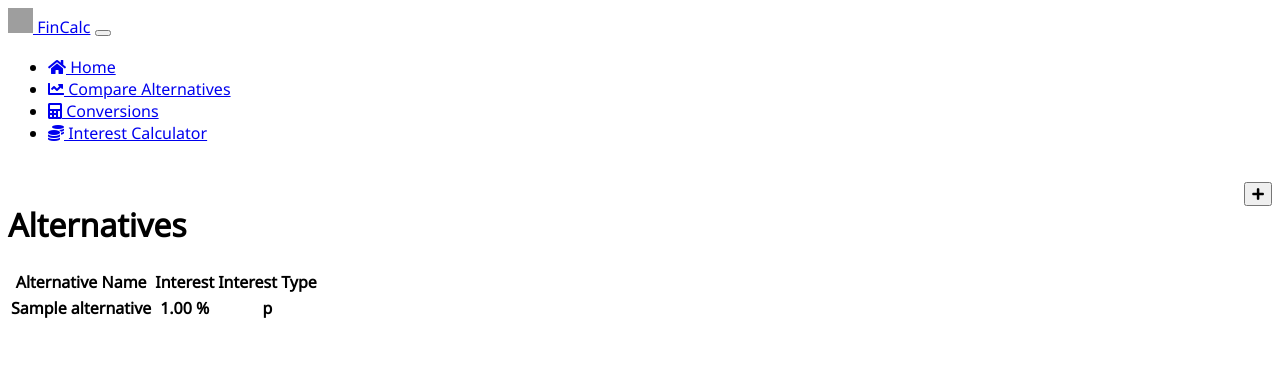
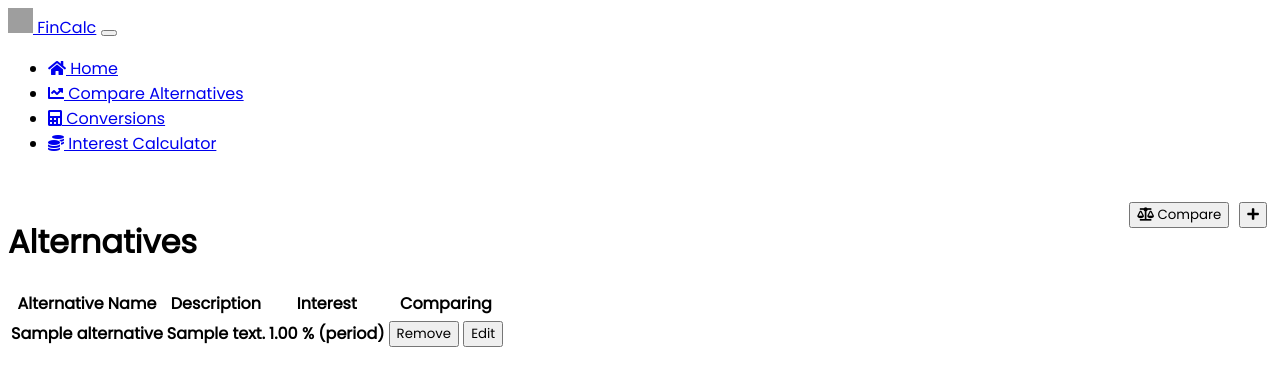
Before and after one commit to PrettyBoyHelios/FinantialCalculator, a Django app: page /calc/alt/ in a window 1280 px wide. Shown: the top 386 px of the page. Run offline with Django 3.2, Linux system fonts and the light colour scheme; tables that the repository leaves empty hold one stand-in row (values such as "Sample post"); lists and menus that the app fills with data are empty; some libraries are stand-ins or nearby versions; grey boxes are pictures that could not be loaded.

Commit message:
Fixed alternatives creation and added boolean for comparing alternatives. Missing comparison

```diff
--- a/Calculator/models.py
+++ b/Calculator/models.py
@@ -11,7 +11,9 @@ INTEREST_TYPE = (
 
 
 class Alternative(models.Model):
+    is_selected = models.BooleanField(default=False)
     name = models.CharField(max_length=50, default='Test')
+    description = models.TextField(max_length=200, default="")
     interest = models.DecimalField(max_digits=4, decimal_places=2, default=1.00)
     interest_type = models.CharField(max_length=10, choices=INTEREST_TYPE, default='nominal')
     operative_costs = models.DecimalField(max_digits=11, decimal_places=2, default=0.00)
@@ -22,7 +24,7 @@ class AlternativeForm(ModelForm):
 
     class Meta:
         model = Alternative
-        fields = ['name', 'interest', 'interest_type', 'operative_costs']
+        fields = ['name', 'description', 'interest', 'interest_type', 'operative_costs']
 
 
 class Conversion(models.Model):
--- a/Calculator/templates/Calculator/alternatives.html
+++ b/Calculator/templates/Calculator/alternatives.html
@@ -8,8 +8,11 @@
         <h1 style="display: inline-block;">
             Alternatives
         </h1>
-        <form method="get" action="{% url "create_alternative" %}" style="float: right">
-            <button type="submit" class="btn btn-outline-dark" style="float: right"> <i class="fas fa-plus"></i></button>
+        <form method="get" action="{% url "create_alternative" %}" style="float: right;display: inline-block">
+            <button type="submit" class="btn btn-outline-dark" style="display:inline-block;margin: 5px;"> <i class="fas fa-plus"></i></button>
+        </form>
+        <form method="get" action="{% url "compare" %}" style="float: right;">
+            <button type="submit" class="btn btn-outline-dark" style="display:inline-block;margin: 5px;"> <i class="fas fa-balance-scale"></i></i> Compare</button>
         </form>
 
     </div>
@@ -18,16 +21,25 @@
           <thead>
             <tr>
                 <th scope="col">Alternative Name</th>
+                <th scope="col">Description</th>
                 <th scope="col">Interest</th>
-                <th scope="col">Interest Type</th>
+                <th>Comparing</th>
             </tr>
           </thead>
           <tbody>
               {% for alt in alts %}
                   <tr>
                       <th scope="col">{{ alt.name }}</th>
-                      <th scope="col">{{ alt.interest }} %</th>
-                      <th scope="col">{{ alt.interest_type }}</th>
+                      <th scope="col">{{ alt.description }}</th>
+                      <th scope="col">{{ alt.interest }} % ({{ alt.get_interest_type_display }})</th>
+                      <th scope="col">
+                          {% if alt.is_selected %}
+                                <input type="button" class="btn btn-outline-danger" value="Remove" onclick="location.href='{% url 'unselect_for_compare' id=alt.pk %}';"></input>
+                          {% else %}
+                                <input type="button" class="btn btn-outline-success" value="Add" onclick="location.href='{% url 'select_for_compare' id=alt.pk %}';"></input>
+                          {% endif %}
+                          <input type="button" class="btn btn-outline-dark" value="Edit"></input>
+                      </th>
                   </tr>
               {% endfor %}
           </tbody>
--- a/Calculator/templates/Calculator/create_alternative.html
+++ b/Calculator/templates/Calculator/create_alternative.html
@@ -4,7 +4,7 @@
 {% endblock %}
 {% block content %}
     <br/>
-    <div class="container col-md-8" >
+    <div class="container col-sm-8" >
             <form method="post" action="{%  url "create_alternative" %}">
                 <h1>New Alternative</h1>
                 {% csrf_token %}
@@ -27,7 +27,7 @@
                 <div class="form-group">
                     <button type="submit" class="btn btn-outline-dark"> Create</button>
                 </div>{% endcomment %}
-                {{ form }}
+                {{ form.as_p }}
                 <button type="submit" class="btn btn-outline-dark"> Create</button>
 
             </form>
--- a/Calculator/templates/Calculator/header.html
+++ b/Calculator/templates/Calculator/header.html
@@ -3,7 +3,7 @@
 <head>
     <meta charset="UTF-8">
     {% block title %}
-        <title>Yournals</title>
+        <title>FinCalc</title>
     {% endblock %}
 
     {% load static %}
@@ -24,15 +24,9 @@
     <link rel="stylesheet" href="https://use.fontawesome.com/releases/v5.5.0/css/all.css" integrity="sha384-B4dIYHKNBt8Bc12p+WXckhzcICo0wtJAoU8YZTY5qE0Id1GSseTk6S+L3BlXeVIU" crossorigin="anonymous">
     <style>
         * {
-            font-family: 'Noto Sans', sans-serif;
-
-        }
-        .navbar {
             font-family: 'Poppins', sans-serif;
         }
-      {% comment %}h1, body {
-        font-family: 'Dancing Script', cursive;
-      }
+      {% comment %}
       div.card {
         box-shadow: 0 4px 8px 0 rgba(0, 0, 0, 0.2), 0 6px 20px 0 rgba(0, 0, 0, 0.19);
       }
@@ -40,7 +34,6 @@
         width:100%;
         max-height: 100vh !important;
       }
-
       card-body .h4 {
         font-size: 28ox;
       }
--- a/Calculator/urls.py
+++ b/Calculator/urls.py
@@ -6,7 +6,11 @@ urlpatterns = [
     path('', views.index, name="index"),
     path('alt/', views.alternatives_list, name="alternatives"),
     path('alt/create/', views.create_alternative, name="create_alternative"),
+    path('interest/comparing/add/<int:id>/', views.select_for_compare, name="select_for_compare"),
+    path('interest/comparing/remove/<int:id>/', views.unselect_for_compare, name="unselect_for_compare"),
+    path('interest/comparing/result/', views.unselect_for_compare, name="compare"),
     path('convert/', views.conversions, name="conversions"),
     path('interest/', views.interest_conversions, name="interest_conversions"),
     path('interest/result/', views.interest_showconversions, name="show_interest"),
+
 ]
--- a/Calculator/views.py
+++ b/Calculator/views.py
@@ -6,6 +6,23 @@
 def index(request):
     return render(request, "Calculator/index.html")
 
+
+def compare(request):
+    pass
+
+def select_for_compare(request, id):
+    #select item by id
+    alternative = Alternative.objects.get(pk=id)
+    alternative.is_selected = True;
+    alternative.save()
+    return alternatives_list(request)
+
+def unselect_for_compare(request, id):
+    #unselect item by id
+    alternative = Alternative.objects.get(pk=id)
+    alternative.is_selected = False
+    alternative.save()
+    return alternatives_list(request)
 
 def alternatives_list(request):
     altList = Alternative.objects.all()
```
Also changed, not shown: Calculator/migrations/0005_auto_20181122_0612.py (added), Calculator/migrations/0006_alternative_description.py (added).
